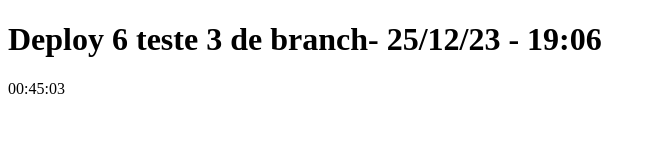
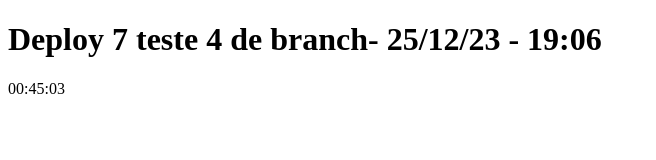
Before and after one commit to github-renan/clone-tabnews, a Next.js app: page / in a window 1280 px wide. Shown: the top 160 px of the page, without its empty margins (0-656 px from the left). Built offline with nearby package versions, Linux system fonts and the light colour scheme.

Commit message:
Primeiro merge de branch

```diff
--- a/pages/index.js
+++ b/pages/index.js
@@ -30,7 +30,7 @@ function Home() {
 
   return (
     <div>
-      <h1>Deploy 6 teste 3 de branch- 25/12/23 - 19:06</h1>
+      <h1>Deploy 7 teste 4 de branch- 25/12/23 - 19:06</h1>
       <div id="dataHoraDisplay">{horaAtual}</div>
     </div>
   );
```
